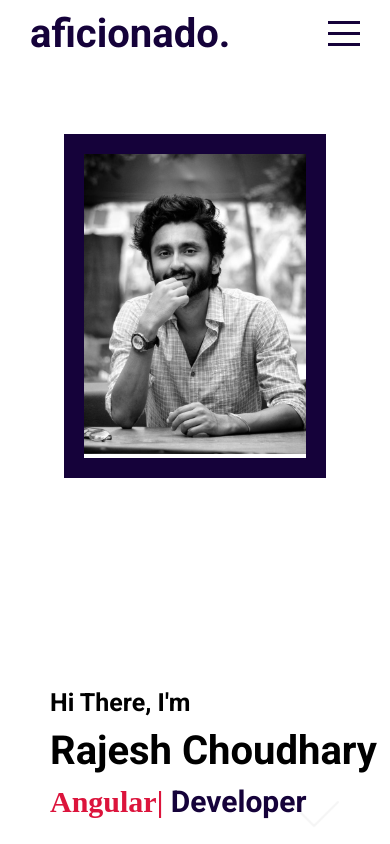
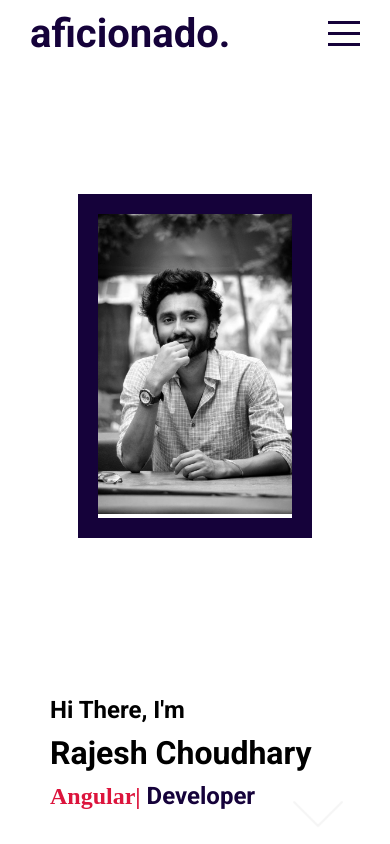
Before and after one commit to RajeshCh17/rajeshch-portfolio, a React (Create React App) app: page / in a window 390 px wide. Built offline with nearby package versions, Linux system fonts and the light colour scheme; a web font is replaced by a local one.

Commit message:
mobile responsivness adjusted

```diff
--- a/src/components/intro/Intro.styles.scss
+++ b/src/components/intro/Intro.styles.scss
@@ -14,6 +14,9 @@
         @include mobile{
             flex: 3;
             margin: 24px;
+            display: flex;
+            align-items: center;
+            justify-content: center;
           }
 
           @include tablet{
@@ -106,7 +109,7 @@
             @include mobile{
                 position: absolute;
                 bottom: 1px;
-                left: 74%;
+                left: 75%;
             }
             img {
                 width: 50px;
@@ -123,20 +126,20 @@
             font-size: 60px;
             margin:10px 0;
             @include mobile{
-                font-size: 40px;
+                font-size: 32px;
             }
         }
         h2{
             font-size: 35px;
             @include mobile{
-                font-size: 25px;
+                font-size: 24px;
             }
         }
         h3{
             font-size: 50px;
             color: #15023a;
             @include mobile{
-                font-size: 30px;
+                font-size: 24px;
             }
 
             span{
```
